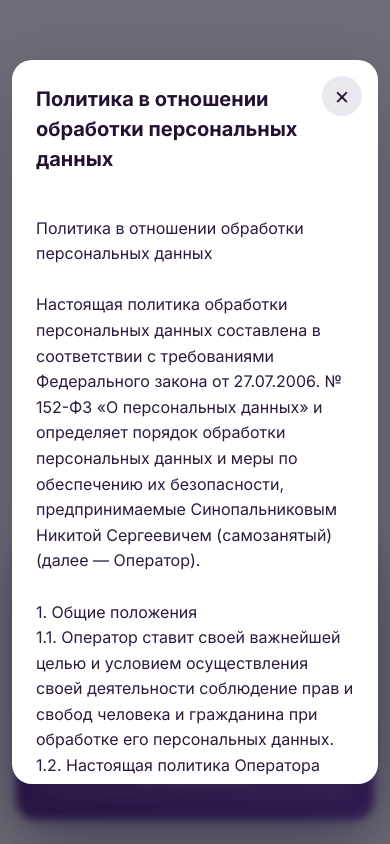
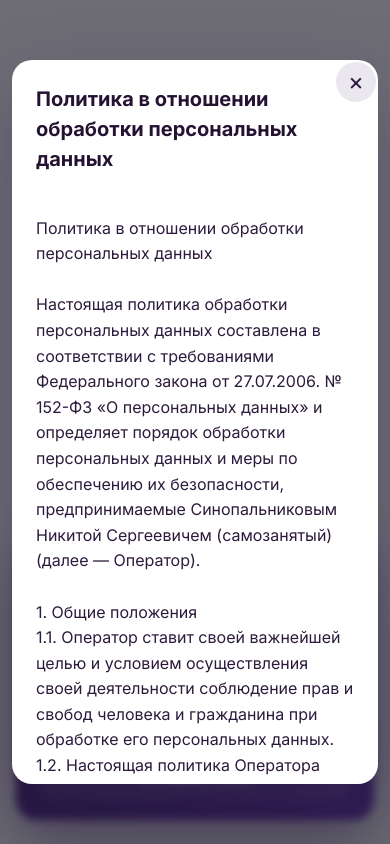
Before and after one commit to Mirthfulnik/nikita.sinopalnikov.marketer, a plain HTML site: page index.html in a window 390 px wide. Both pictures are taken after a click on the button "Политике «печенек»". Drawn offline with Linux system fonts and the light colour scheme.

Commit message:
Update index.html

```diff
--- a/index.html
+++ b/index.html
@@ -209,8 +209,8 @@
 
       .privacy-modal__close {
         position: absolute;
-        top: 16px;
-        right: 16px;
+        top: 4px;
+        right: 4px;
         border: none;
         background: rgba(86, 62, 117, 0.12);
         color: #2c1b3d;
@@ -245,6 +245,10 @@
           padding: 24px;
           border-radius: 20px;
           width: calc(100% - 24px);
+        }
+            .privacy-modal__close {
+          top: 2px;
+          right: 2px;
         }
         .privacy-modal__title {
           font-size: 20px;
```
